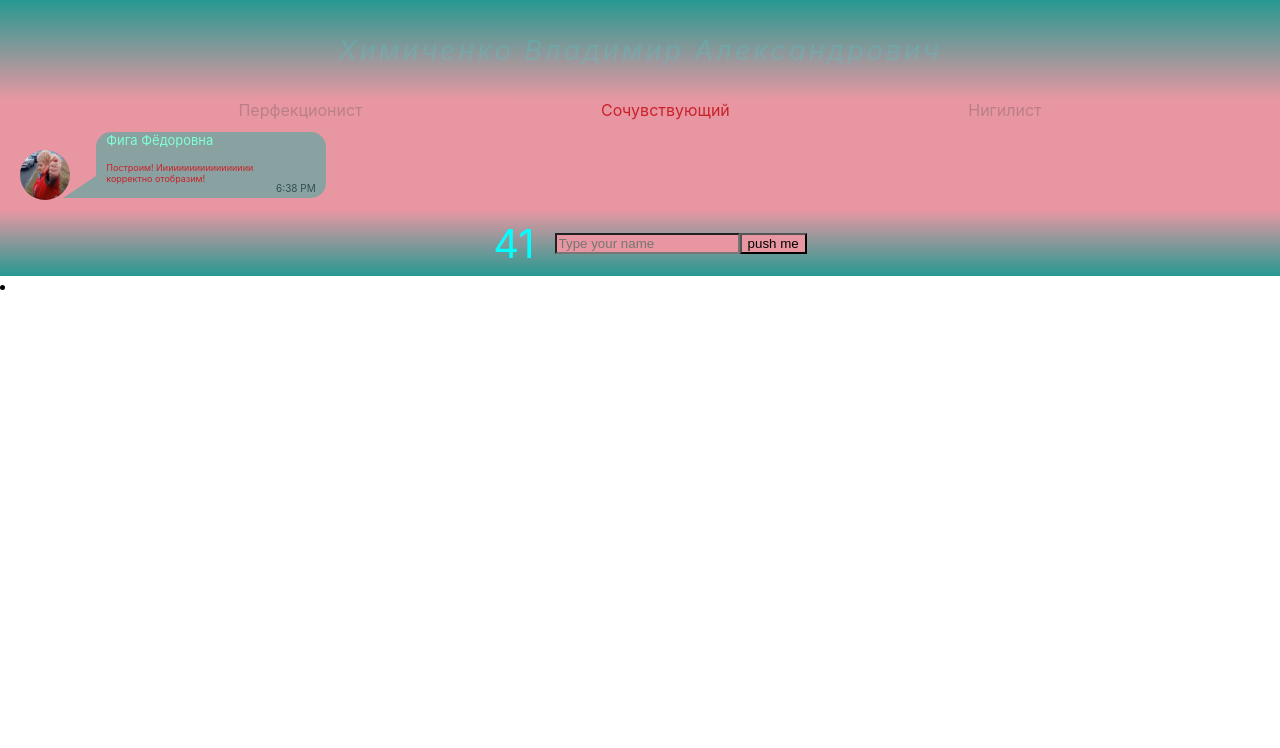
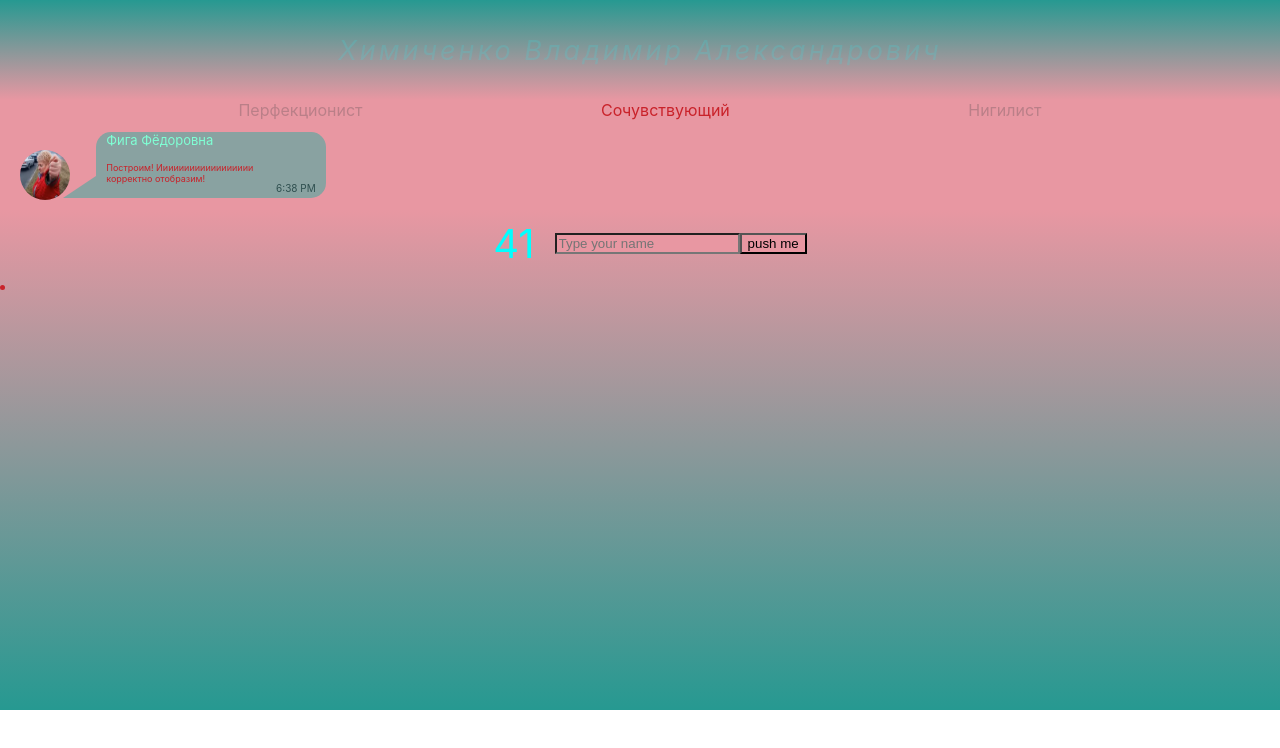
Before and after one commit to vovatum/home-tasks, a React (Create React App) app: page / in a window 1280 px wide. Both pictures are taken after a click on the button "push me". Shown: the top 748 px of the page. Built offline with nearby package versions, Linux system fonts and the light colour scheme.

Commit message:
preGH-pages push

```diff
--- a/src/App.module.css
+++ b/src/App.module.css
@@ -1,2 +1,3 @@
 .app {
+    height: 100vh;
 }
--- a/src/AppComponents/CountBlock/CountBlock.jsx
+++ b/src/AppComponents/CountBlock/CountBlock.jsx
@@ -3,21 +3,22 @@ import styles from './CountBlock.module.css'
 import Counter from "./Counter/Counter";
 import InputName from "./InputName/InputName";
 import ButtonPush from "./ButtonPush/ButtonPush";
+import Names from "./Names/Names";
 
 class CountBlock extends React.Component {
 
     render = () => {
-        let names = this.props.state.inputName.map(name => <li>{name}</li>)
+
         return (
-            <div>
-                <div className={styles.container}>
+            <div className={styles.container}>
+                <div className={styles.countBlock}>
                     <Counter countValue={this.props.state.countValue}/>
                     <InputName onButton={this.props.onButton}
                                refer={this.props.refer}/>
                     <ButtonPush onButton={this.props.onButton}/>
                 </div>
                 <div>
-                    {names}
+                    <Names names={this.props.state.inputName}/>
                 </div>
             </div>
         )
--- a/src/AppComponents/CountBlock/CountBlock.module.css
+++ b/src/AppComponents/CountBlock/CountBlock.module.css
@@ -1,6 +1,10 @@
-.container {
+.container{
+    height: 500px;
+    background: -webkit-linear-gradient(top, #e897a2 0%, #269991 100%);
+}
+
+.countBlock {
     height: 66px;
-    background: -webkit-linear-gradient(top, #e897a2 0%, #269991 100%);
     display: flex;
     align-items: center;
     justify-content: center;
--- a/src/AppComponents/CountBlock/InputName/InputName.module.css
+++ b/src/AppComponents/CountBlock/InputName/InputName.module.css
@@ -1,3 +1,4 @@
 .inputName {
     background: #e897a2;
+    color: #c9222a;
 }
--- /dev/null
+++ b/src/AppComponents/CountBlock/Names/Names.jsx
@@ -0,0 +1,15 @@
+import React from 'react';
+import styles from './Names.module.css'
+
+const Names = (props) => {
+
+    let names = props.names.map(name => <li>{name}</li>)
+
+    return (
+        <div className={styles.names}>
+            {names}
+        </div>
+    )
+}
+
+export default Names;
--- /dev/null
+++ b/src/AppComponents/CountBlock/Names/Names.module.css
@@ -0,0 +1,3 @@
+.names {
+    color: #c9222a;
+}
```
